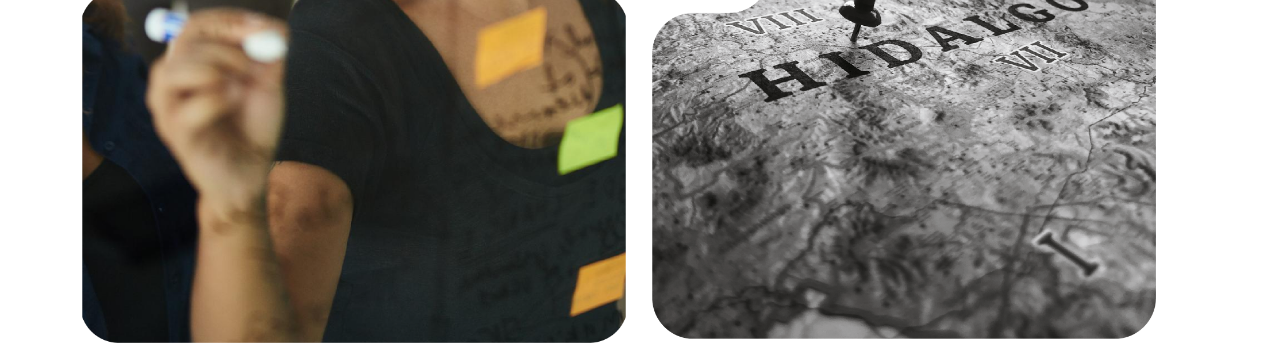
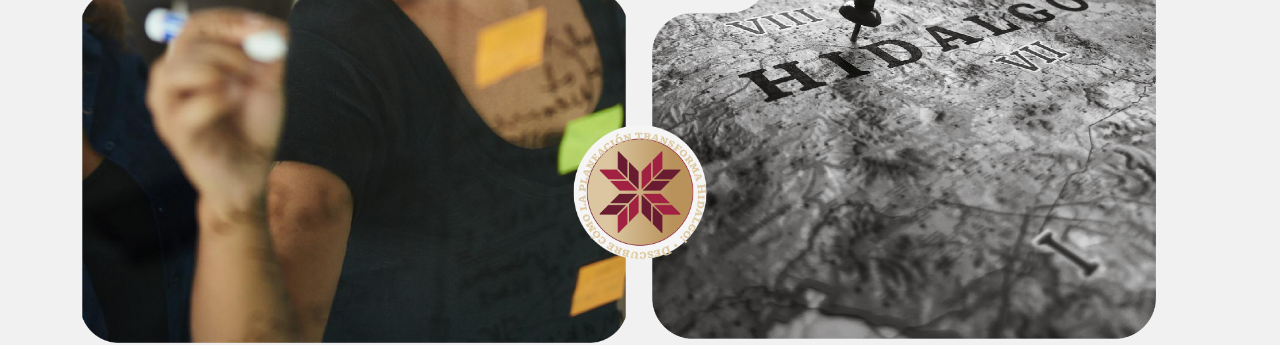
Before and after one commit to gomez50057/buenas-practicas, a Next.js app: page / in a window 1280 px wide. Shown: the part 260-605 px from the top of the page. Built offline with nearby package versions, Linux system fonts and the light colour scheme.

Commit message:
acomodo de elementso

```diff
--- a/src/components/Hero.js
+++ b/src/components/Hero.js
@@ -20,7 +20,7 @@ export default function Hero() {
   // Variante común a cada imagen: fade + slide up
   const item = {
     hidden: { opacity: 0, y: 20 },
-    show:  { opacity: 1, y: 0, transition: { duration: 0.8, ease: 'easeOut' } }
+    show: { opacity: 1, y: 0, transition: { duration: 0.8, ease: 'easeOut' } }
   };
 
   return (
@@ -56,6 +56,18 @@ export default function Hero() {
         variants={item}
         whileHover={{ scale: 1.03 }}
       />
+
+      <div className={styles.containerBadge}>
+        <motion.img
+          src="/img/badge-2.png"
+          width={133}
+          height={134}
+          loading="lazy"
+          alt="logo el fuego"
+          variants={item}
+          whileHover={{ scale: 1.03 }}
+        />
+      </div>
     </motion.section>
   );
 }
--- a/src/styles/About.module.css
+++ b/src/styles/About.module.css
@@ -1,5 +1,3 @@
-/* AboutUs.module.css */
-
 .container {
   display: flex;
   align-items: center;
@@ -7,8 +5,10 @@
   flex-wrap: wrap;
   width: 100%;
   padding: 2rem;
-  background: var(--blanco);
-  margin: 2rem 0;
+  margin-top: 2rem;
+  background: #FFF;
+  border-radius: 4rem 4rem 0 0;
+  box-shadow: 0 -8px 16px rgba(0, 0, 0, 0.1);
 }
 
 .imageContainer {
--- a/src/styles/Hero.module.css
+++ b/src/styles/Hero.module.css
@@ -5,7 +5,6 @@
   gap: 1.5rem;
   padding: 5rem;
   position: relative;
-  background: #fff;
 }
 
 /* Logo en fila 1, columnas 1–8 */
@@ -37,7 +36,34 @@
   object-fit: cover;
 }
 
-/* ————— Tablet (<=1024px): logo full, cards side-by-side ————— */
+.containerBadge {
+  position: absolute;
+  bottom: 20vh;
+  left: 50%;
+  transform: translateX(-50%);
+  overflow: hidden;
+}
+
+.containerBadge::before {
+  content: '';
+  position: absolute;
+  inset: 0;
+  background-image: url('/img/badge-2-bg.png');
+  background-repeat: no-repeat;
+  background-size: contain;
+  animation: rotate360 15s linear infinite;
+}
+
+@keyframes rotate360 {
+  0% {
+    transform: rotate(0);
+  }
+
+  100% {
+    transform: rotate(1turn);
+  }
+}
+
 @media (max-width: 1024px) {
   .hero {
     grid-template-columns: repeat(2, 1fr);
@@ -47,7 +73,7 @@
   }
 
   .logoImage {
-    grid-column: 1 / -1;    /* de la 1 a la última columna */
+    grid-column: 1 / -1;
     grid-row: 1 / 2;
     width: 100%;
   }
@@ -64,7 +90,6 @@
   }
 }
 
-/* ————— Móvil (<=600px): todo en una sola columna ————— */
 @media (max-width: 600px) {
   .hero {
     grid-template-columns: 1fr;
@@ -89,4 +114,9 @@
     grid-row: 3 / 4;
     width: 100%;
   }
+
+  .containerBadge {
+    bottom: 25vh;
+    left: 20%;
+  }
 }
--- a/src/styles/VideoBanner.module.css
+++ b/src/styles/VideoBanner.module.css
@@ -2,8 +2,7 @@
   position: relative;
   width: 100vw;
   height: 30vh;
-  margin: 2rem 0;
-  padding: 0 2rem;
+  margin: 0 0 2rem 0;
   overflow: hidden;
 }
 
```
Also changed, not shown: public/img/badge-2-bg.png (added), public/img/badge-2.png (added).
